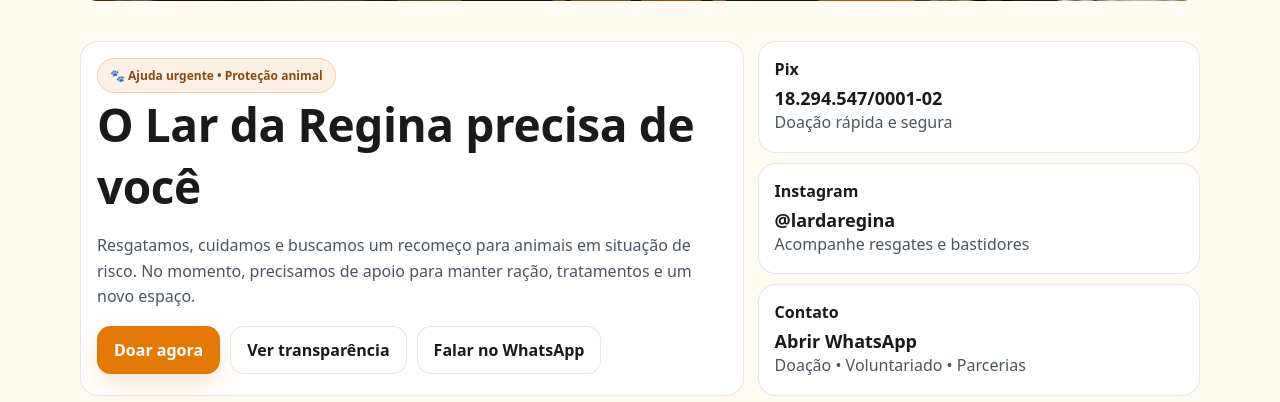
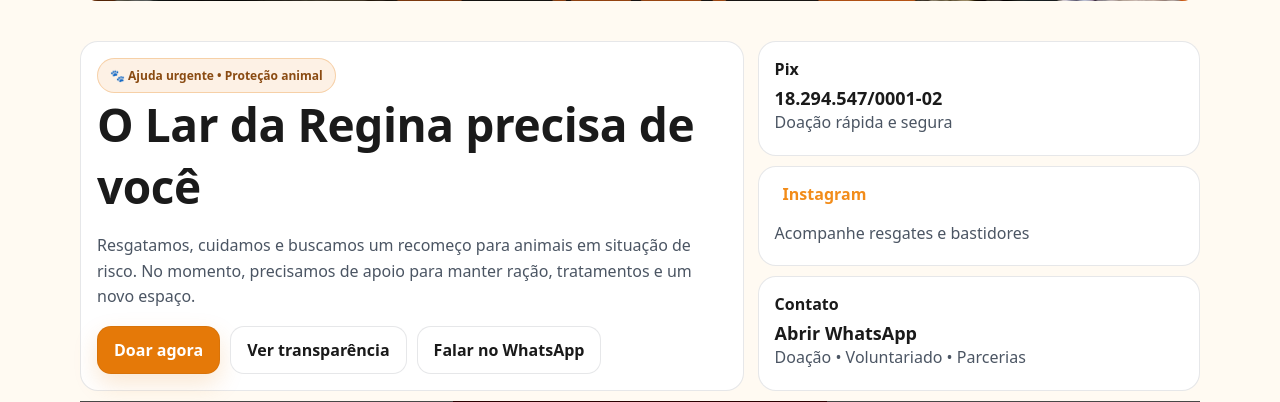
Before and after one commit to NathanpSantos/lardaregina.org, a Flask app: page / in a window 1280 px wide. Shown: the part 548-950 px from the top of the page. Run offline with Flask 3, Linux system fonts and the light colour scheme; grey boxes are pictures that could not be loaded.

Commit message:
ajsutes nas telas de apadriamento2

```diff
--- a/app/public/routes.py
+++ b/app/public/routes.py
@@ -183,7 +183,7 @@ def get_animais_apadrinhamento():
                 "Equipe veterinária: R$ 60,00/mês",
                 "Banho: R$ 30,00/mês",
                 "Antipulgas: R$ 100,00/mês",
-                "Banho terapêutico: R$ 120,00/mês",
+                "Fisioterapia: R$ 120,00/mês",
             ],
             "total": "R$ 316,70/mês",
             "desde": "15/11/2024",
--- a/app/static/css/style.css
+++ b/app/static/css/style.css
@@ -1271,6 +1271,25 @@ body{
   }
 }
 
+.social-link{
+  display:flex;
+  align-items:center;
+  gap:8px;
+  color:#f28c1a;
+  font-weight:600;
+  text-decoration:none;
+  transition:.2s;
+}
+
+.social-link:hover{
+  opacity:.7;
+}
+
+.social-link svg{
+  width:20px;
+  height:20px;
+}
+
 /* =========================
    RESPONSIVO
    ========================= */
--- a/app/templates/base.html
+++ b/app/templates/base.html
@@ -70,12 +70,16 @@
 
         {% if ong is defined and ong %}
           <p>📲 <a href="https://wa.me/{{ ong.whatsapp }}" target="_blank">WhatsApp</a></p>
-          <p>📸 <a href="https://www.instagram.com/lardaregina/" target="_blank">{{ ong.instagram }}</a></p>
-          <p><strong>Pix:</strong> {{ ong.pix }}</p>
+          <p>
+          <a class="social-link" href="https://www.instagram.com/lardaregina/" target="_blank">
+            <i data-lucide="instagram"></i>Instagram</a></p>
+            <strong>Pix:</strong> {{ ong.pix }}</p>
         {% else %}
           <p>📲 <a href="https://wa.me/5511976187227" target="_blank">WhatsApp</a></p>
-          <p>📸 <a href="https://www.instagram.com/lardaregina/" target="_blank">@lardaregina</a></p>
-          <p><strong>Pix:</strong> 18.294.547/0001-02</p>
+          <p>
+          <a class="social-link" href="https://www.instagram.com/lardaregina/" target="_blank">
+            <i data-lucide="instagram"></i>Instagram</a></p>
+            <p><strong>Pix:</strong> 18.294.547/0001-02</p>
         {% endif %}
       </div>
     </div>
@@ -103,5 +107,8 @@
     }
   });
 </script>
+<script>
+  lucide.createIcons();
+</script>
 </body>
 </html>
--- a/app/templates/public/contato.html
+++ b/app/templates/public/contato.html
@@ -12,7 +12,7 @@
 
   <div class="card">
     <h2>E-mail</h2>
-    <p class="muted">contato@seudominio.com</p>
+    <p class="muted">contato@lardaregina.org.br</p>
   </div>
 
   <div class="card">
--- a/app/templates/public/home.html
+++ b/app/templates/public/home.html
@@ -41,8 +41,8 @@
       </div>
 
       <div class="card">
-        <strong>Instagram</strong>
-        <div class="value">{{ ong.instagram }}</div>
+       <a class="social-link" href="https://www.instagram.com/lardaregina/" target="_blank">
+            <i data-lucide="instagram"></i>Instagram</a></p>
         <div class="muted">Acompanhe resgates e bastidores</div>
       </div>
 
@@ -81,7 +81,7 @@
 <section class="animals">
   <div class="card card--soft" style="margin-bottom:14px;">
     <h2>🐶 Animais resgatados</h2>
-    <p class="muted">Alguns dos animais acolhidos pelo Lar da Regina. Em breve, esta seção será integrada automaticamente com as atualizações do Instagram.</p>
+    <p class="muted">Alguns dos animais acolhidos pelo Lar da Regina. Em breve, isso será automatizado através do sistema.</p>
   </div>
 
   <div class="animals__grid">
```
Also changed, not shown: app/static/img/pattern-patinhas.png (added).
